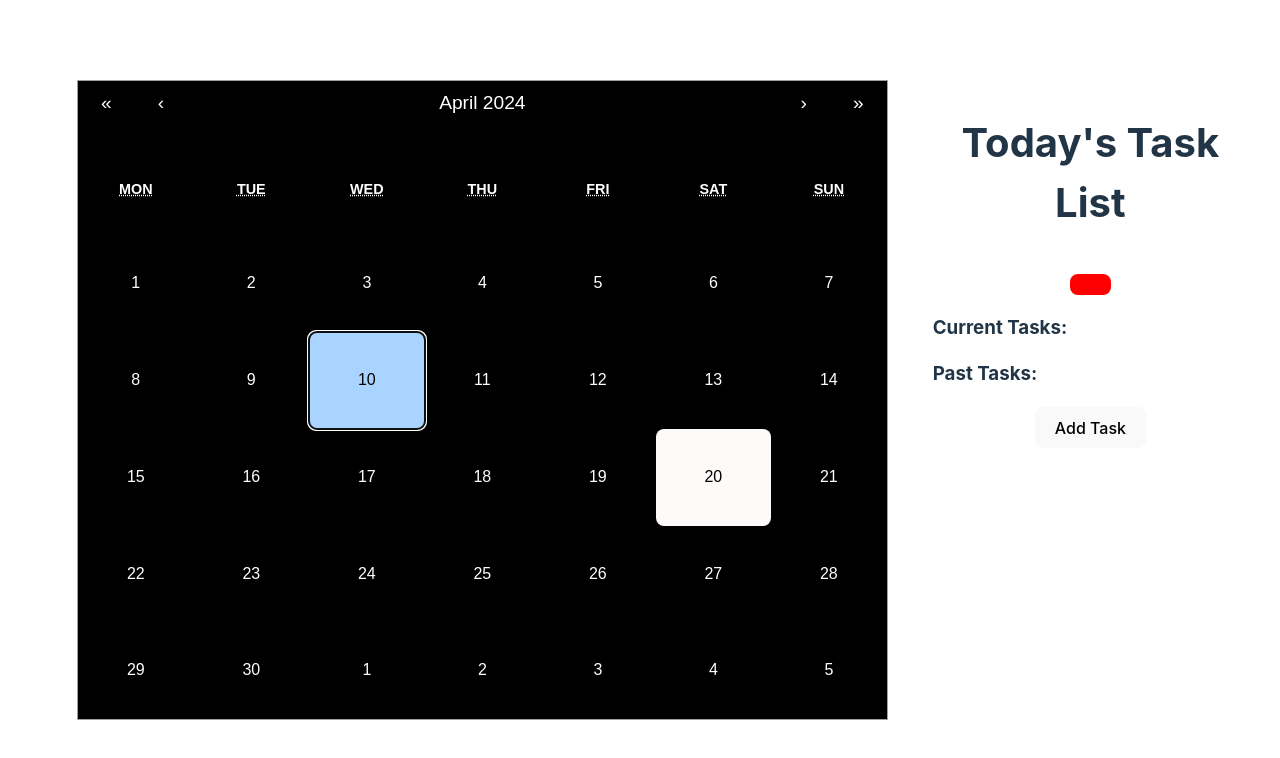
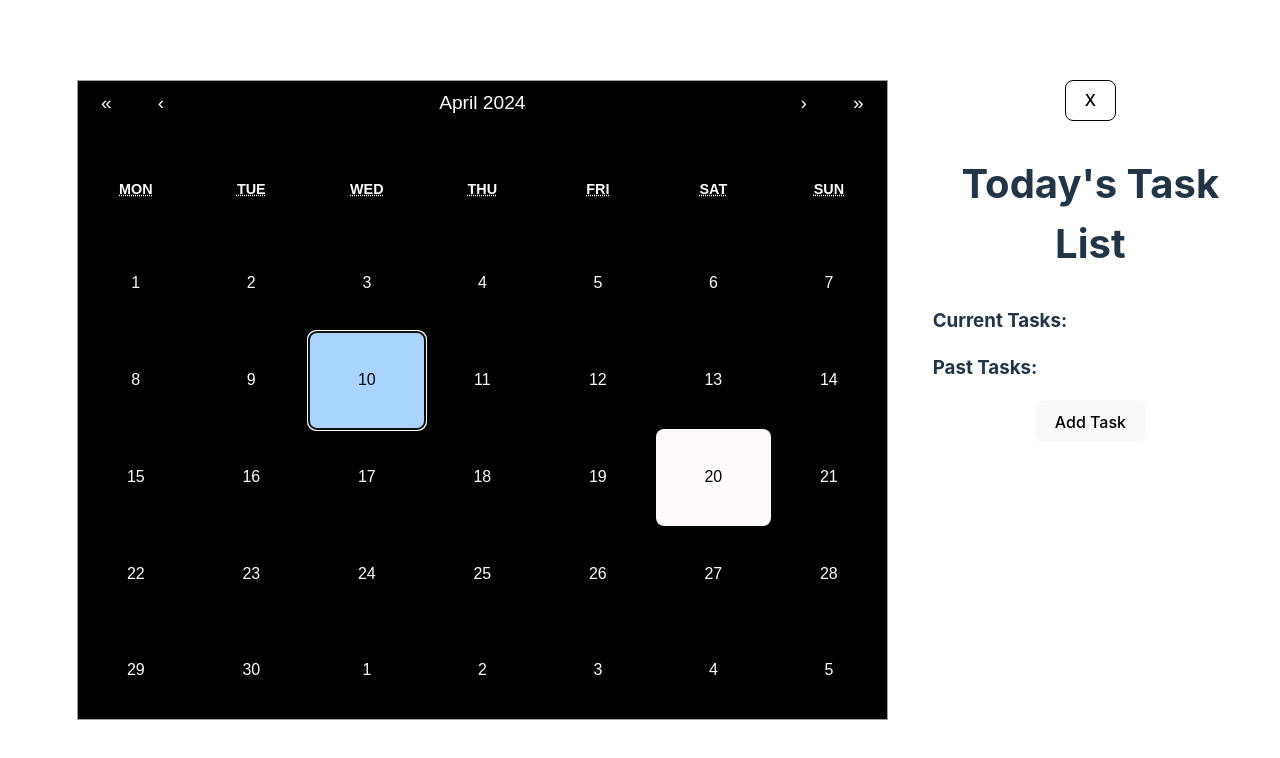
Before and after one commit to anytko/task_management_app, a React (Vite) app: page / in a window 1280 px wide. Both pictures are taken after a click on the button "10". Shown: the top 758 px of the page. Built offline with nearby package versions, Linux system fonts and the light colour scheme.

Commit message:
Added navbar.jsx

```diff
--- a/components/add_task.jsx
+++ b/components/add_task.jsx
@@ -1,6 +1,7 @@
 // AddTaskComponent.jsx
 import React, { useState } from 'react';
 import { CloseButton } from 'react-bootstrap';
+import '../components/task_list.css'
 
 function AddTaskComponent({ onTaskAdd, onClose}) {
     const [taskName, setTaskName] = useState('');
@@ -15,8 +16,13 @@ function AddTaskComponent({ onTaskAdd, onClose}) {
 
     return (
         <div>
-            <h3>Add Task</h3>
-            <CloseButton onClick={onClose} className="close-btn" />
+            <div className='title_x'>
+            <h3>Add Task </h3>
+            <CloseButton onClick={onClose} className="close-btn">
+            <span className='x_span' aria-hidden="true">X</span>
+            </CloseButton>
+            </div>
+
             <form onSubmit={handleSubmit}>
                 <div>
                     <label htmlFor="taskName">Task Name:</label>
--- a/components/task_list.css
+++ b/components/task_list.css
@@ -31,5 +31,20 @@
 }
 
 .close-btn{
-    background-color: red;
+    background-color: white;
+    border-color: black;
 }
+
+.big_task .close-btn{
+    justify-content: right;
+}
+
+.title_x{
+    display:flex;
+    justify-content: center; /* Add space between elements */
+    align-items: center;
+}
+
+.title_x .close-btn{
+    margin-left: 0.75rem;;
+}
--- a/components/task_list.jsx
+++ b/components/task_list.jsx
@@ -40,9 +40,13 @@ function TaskList({ date, onClose}) {
 
     return (
         <>
-            <div>
-                <h2 className="task_list_title">Today's Task List</h2>
-                <CloseButton onClick={onClose} className="close-btn" />
+            <div className='big_task"'>
+            <CloseButton onClick={onClose} className="close-btn">
+            <span className='x_span' aria-hidden="true">X</span>
+            </CloseButton>
+                <h2 className="task_list_title">Today's Task List
+                </h2>
+
                 <h3 className="current_tasks">Current Tasks:</h3>
                 <ul className="task-list">
                     {incompleteTasks.map((task, index) => (
```
Also changed, not shown: components/nav_bar.jsx (added, +11 -0 lines).
